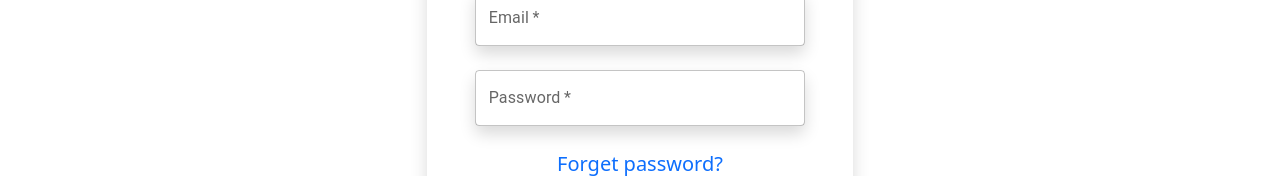
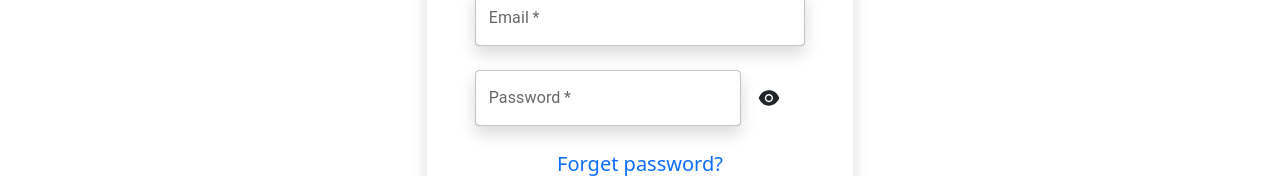
Before and after one commit to Dipro56/Jersey-vandar, a React (Create React App) app in the folder Front-end/jersey-vandar/: page /login in a window 1280 px wide. Shown: the part 389-565 px from the top of the page. Built offline with nearby package versions, Linux system fonts and the light colour scheme.

Commit message:
Password toggle added

```diff
--- a/Front-end/jersey-vandar/package.json
+++ b/Front-end/jersey-vandar/package.json
@@ -15,6 +15,7 @@
     "react": "^18.2.0",
     "react-bootstrap": "^2.5.0",
     "react-dom": "^18.2.0",
+    "react-hook-form": "^7.34.1",
     "react-icons": "^4.4.0",
     "react-router-dom": "^6.3.0",
     "react-scripts": "5.0.1",
--- a/Front-end/jersey-vandar/src/routes/LoginPage/LoginPage.js
+++ b/Front-end/jersey-vandar/src/routes/LoginPage/LoginPage.js
@@ -1,11 +1,26 @@
-import React from 'react';
+import React, { useState } from 'react';
 import { Header } from '../../components/Header/Header';
-import { TextField } from '@mui/material';
+import { TextField, Button } from '@mui/material';
 import logo from '../../assets/logo/jv_logo.png';
 import googleLogo from '../../assets/logo/google_logo.png';
 import { Link } from 'react-router-dom';
+import { AiFillEye, AiFillEyeInvisible } from 'react-icons/ai';
 
 export const LoginPage = () => {
+  const [eyeIcon, setEyeIcon] = useState('AiFillEye');
+
+  const [passwordVisible, setPasswordVisible] = useState('text');
+
+  const handleToggle = () => {
+    if (eyeIcon === 'AiFillEye') {
+      setEyeIcon('AiFillEyeInvisible');
+      setPasswordVisible('password');
+    } else {
+      setEyeIcon('AiFillEye');
+      setPasswordVisible('text');
+    }
+  };
+
   return (
     <div>
       <Header />
@@ -26,17 +41,29 @@ export const LoginPage = () => {
               />
             </div>
 
-            <div className="form-group mt-4 mb-3">
+            <div className="form-group mt-4 mb-3 d-flex">
               <TextField
                 id="outlined-basic"
                 label="Password"
                 variant="outlined"
                 className="form-control shadow w-100"
                 name="password"
-                type="password"
+                type={passwordVisible}
                 placeholder="Password"
                 required
               />
+              <Button
+                variant="none"
+                color="primary"
+                href="#outlined-buttons"
+                onClick={handleToggle}
+              >
+                {eyeIcon === 'AiFillEye' ? (
+                  <AiFillEye size={30} className="me-2" />
+                ) : (
+                  <AiFillEyeInvisible size={30} className="me-2" />
+                )}
+              </Button>
             </div>
 
             <div>
@@ -54,6 +81,7 @@ export const LoginPage = () => {
               Submit
             </button>
           </form>
+
           {/* {errorMessage ? <p className="text-danger">{errorMessage}</p> : <></>} */}
           <div className="d-flex mt-3 mb-3">
             <hr className="w-50 ms-3 me-3" />
```
Also changed, not shown: 1 other file (tests, documents, lock files or other folders).
